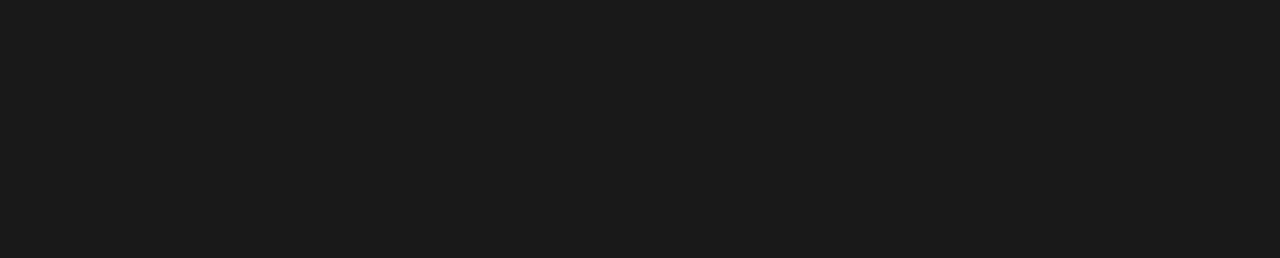
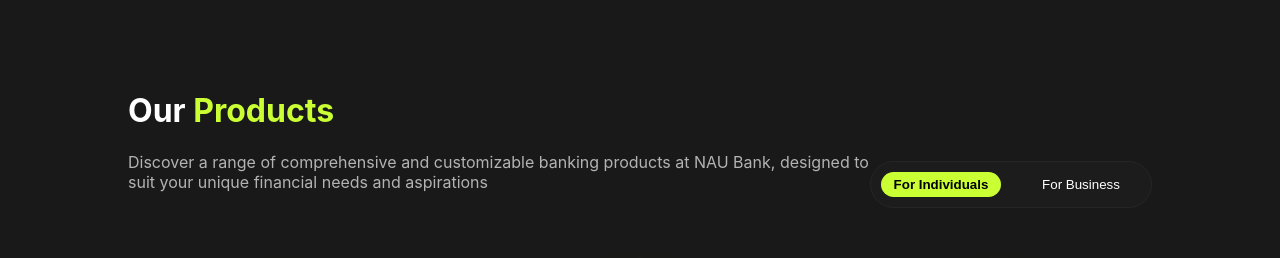
Before and after one commit to AntonZaiets/BANKtest, a React (Create React App) app: page / in a window 1280 px wide. Shown: the part 650-908 px from the top of the page. Built offline with nearby package versions, Linux system fonts and the light colour scheme; no server answers.

Commit message:
corrected OurProducts

```diff
--- a/src/components/OurProducts/index.tsx
+++ b/src/components/OurProducts/index.tsx
@@ -1,26 +1,37 @@
-import React from "react";
+import React, {useState} from "react";
 import "./style.scss"
 import {ProductNeeds} from "./ProductNeeds";
 import Diplomat from "../../images/icons/Diplomat.svg"
 import SavingBox from "../../images/icons/SavingBox.svg"
 import Camera from "../../images/icons/Camera.svg"
-import {Switcher} from "../Switcher";
+import AccountManagement from "../../images/icons/AccountManagment.svg"
+import Payment from "../../images/icons/Payment.svg"
+import Analytics from "../../images/icons/Analytics.svg"
 export const OurProducts = () => {
+    const[forIndividuals, forBusiness] = useState(true);
+    const[Individuals, Business] = useState(true);
+    const handleClick = () => {
+        forBusiness(!forIndividuals);
+        Business(!Individuals);
+    }
     return (
         <div className = "our_products">
-            <div className = "our_products__top">
-                <div className = "title">
+            <div className="our_products__top">
+                <div className="title">
                     <h1>Our <span>Products</span></h1>
                     <p>Discover a range of comprehensive and customizable banking products at NAU Bank, designed to suit
                         your unique financial needs and aspirations
                     </p>
                 </div>
-                <Switcher/>
+                <div className="switcher">
+                    <button className={forIndividuals ? "active" : ""} onClick={handleClick}>For Individuals</button>
+                    <button className={Individuals ? "" : "active"} onClick={handleClick}>For Business</button>
+                </div>
             </div>
-            <div className = "products_direction">
+            <div className={forIndividuals?"products_direction":"hide"}>
                 <ProductNeeds
                     image={Diplomat}
-                    title = {"Checking Accounts"}
+                    title={"Checking Accounts"}
                     description={"Enjoy easy and convenient access to your funds with our range of checking account " +
                         "options. Benefit from features such as online and mobile banking, debit cards, and free ATM" +
                         " access."}
@@ -40,6 +51,30 @@
                         "application process and help you secure the funds you need."}
                 />
             </div>
+            <div className={forIndividuals?"hide":"products_direction"}>
+                <ProductNeeds
+                    image={AccountManagement}
+                    title = {"Account management"}
+                    description={"Business customers can view and manage various corporate accounts right " +
+                        "from the app. This includes viewing account status, transaction history, making " +
+                        "payments, and more."}
+                />
+                <ProductNeeds
+                    image={Payment}
+                    title={"Payments and transfers"}
+                    description={" Functionality for making payments and transfers between accounts, " +
+                        "as well as to external counterparties. This can include the ability to create" +
+                        " and edit payment orders, bulk payments, payments using QR codes, etc."}
+                />
+                <ProductNeeds
+                    image={Analytics}
+                    title={"Reporting and analytics"}
+                    description={"Tools for generating reports, analyzing financial data, visualizing" +
+                        " financial indicators, and performing other analysis to help business " +
+                        "customers better understand their financial position and make informed " +
+                        "decisions."}
+                />
+            </div>
         </div>
     );
 }
--- a/src/components/OurProducts/style.scss
+++ b/src/components/OurProducts/style.scss
@@ -1,9 +1,9 @@
 .our_products{
-  margin-top: 400px;
+  margin-top: 100px;
   &__top{
     display: flex;
     flex-direction: row;
-
+    align-items: end;
   }
   .title{
     h1{
@@ -22,6 +22,12 @@
   flex-direction: row;
   align-items: baseline;
   justify-content: space-between;
+  transition: all 1s ease;
+
+}
+
+.hide{
+  display: none;
 }
 .products_direction {
   .product:nth-child(2) {
@@ -57,3 +63,47 @@
       }
     }
   }
+.switcher{
+  display: flex;
+  flex-direction: row;
+  background-color: #1C1C1C;
+  border: 1px solid #262626;
+  border-radius: 2vw;
+  height: fit-content;
+  button{
+    width: 120px;
+    height: fit-content;
+    margin: 10px;
+    padding: 5px;
+    background-color: transparent;
+    border: none;
+    color: #FFFFFF;
+    border-radius: 1vw;
+    cursor: pointer;
+    transition: .5s;
+    &:hover{
+      background-color: #465029;
+    }
+  }
+  .active{
+    color: black;
+    background-color: #CAFF33;
+    border-radius: 1vw;
+    font-weight: bolder;
+    &:hover{
+      background-color: #CAFF33;
+    }
+  }
+}
+
+
+/*
+.reveal{
+  position: relative;
+  transform: translateY(150px);
+  opacity: 0;
+  transition: all 2s ease;
+  .active{
+  transform: translateY(0);
+  opacity: 1;
+*/
```
